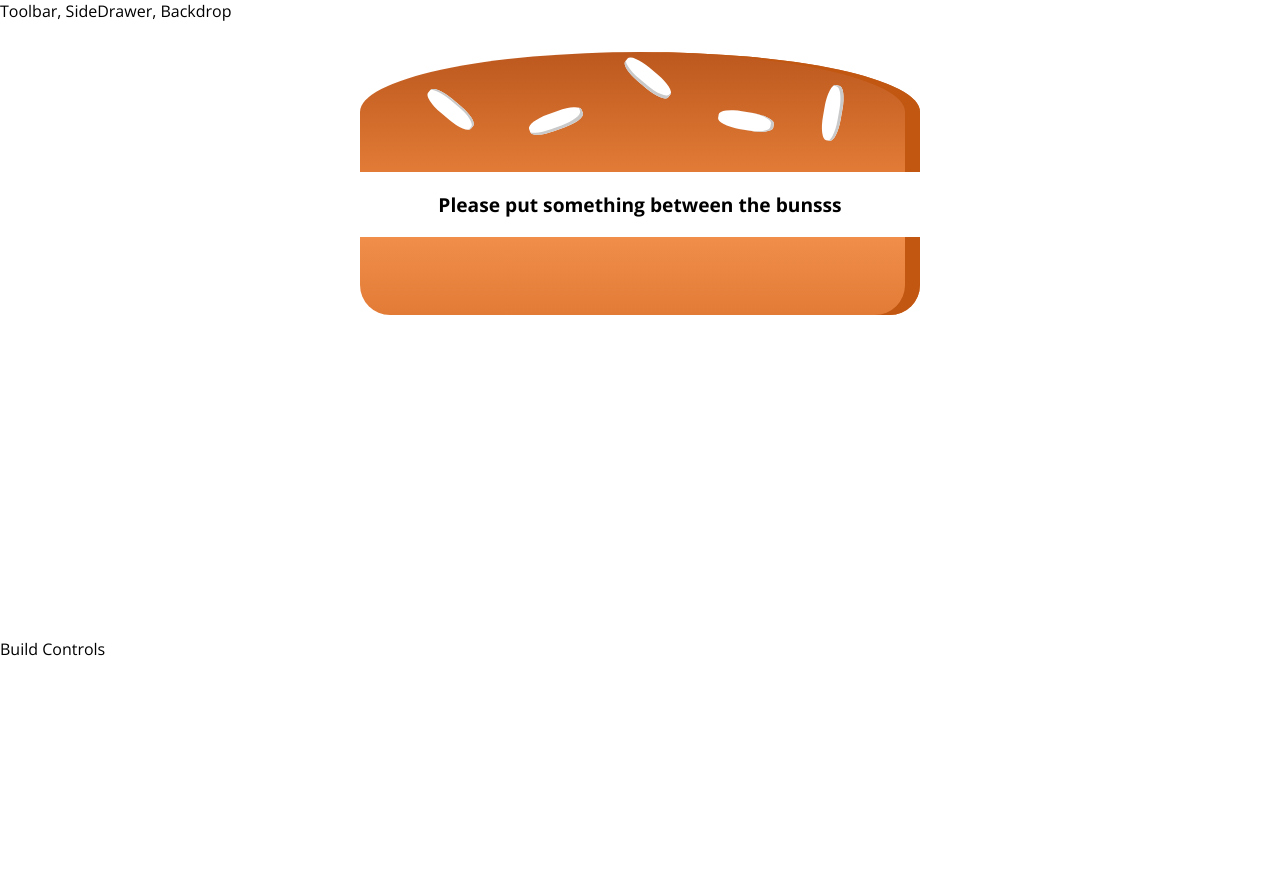
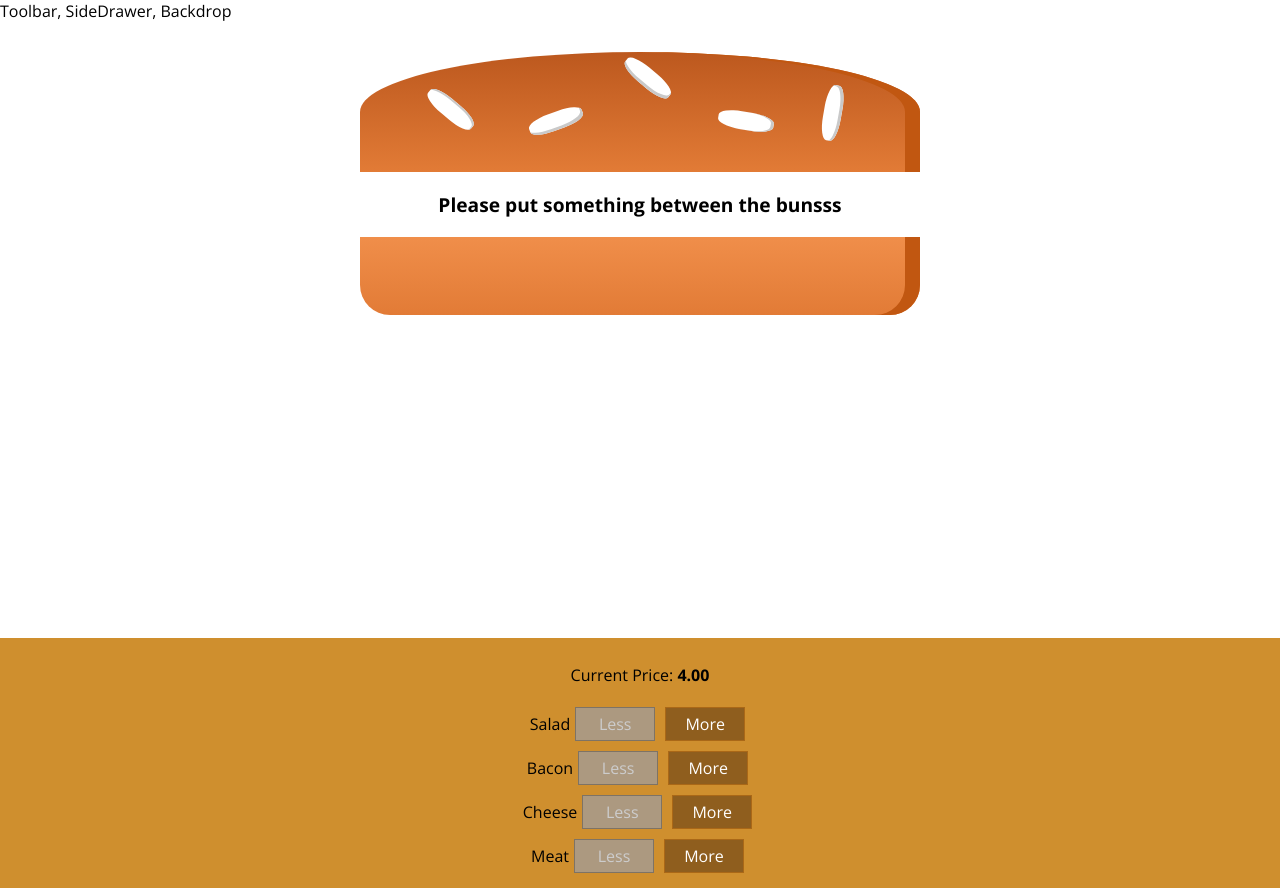
Before and after one commit to EmmadeNie/BurgerBuilder, a React app: page / in a window 1280 px wide. Before the commit the page ends 800 px from the top, so only its background shows below. Built offline with nearby package versions, Linux system fonts and the light colour scheme.

Commit message:
passing clickHandlers to update state for more or less ingredients on burger

```diff
--- /dev/null
+++ b/src/components/Burger/BuildControls/BuildControl/BuildControl.css
@@ -0,0 +1,58 @@
+.BuildControl {
+  display: flex;
+  justify-content: space-between;
+  align-items: center;
+  margin: 5px 0;
+}
+
+.BuildControl button {
+  display: block;
+  font: inherit;
+  padding: 5px;
+  margin: 0 5px;
+  width: 80px;
+  border: 1px solid #aa6817;
+  cursor: pointer;
+  outline: none;
+}
+
+.BuildControl button:disabled {
+  background-color: #ac9980;
+  border: 1px solid #7e7365;
+  color: #ccc;
+  cursor: default;
+}
+
+.BuildControl button:hover:disabled {
+  background-color: #ac9980;
+  color: #ccc;
+  cursor: not-allowed;
+}
+
+.Label {
+  padding: 10px;
+  font-weight: bold;
+  width: 80px;
+}
+
+.BuildControl .Less {
+  background-color: #d39952;
+  color: white;
+}
+
+.BuildControl .More {
+  background-color: #8f5e1e;
+  color: white;
+}
+
+.BuildControl .Less:hover,
+.BuildControl .Less:active {
+  background-color: #daa972;
+  color: white;
+}
+
+.BuildControl .More:hover,
+.BuildControl .More:active {
+  background-color: #99703f;
+  color: white;
+}
--- /dev/null
+++ b/src/components/Burger/BuildControls/BuildControl/BuildControl.js
@@ -0,0 +1,22 @@
+import React from "react";
+import classes from "./BuildControl.css";
+
+const buildControl = (props) => {
+  return (
+    <div className={classes.BuildControl}>
+      <div className={classes.label}>{props.label}</div>
+      <button
+        className={classes.Less}
+        onClick={props.remove}
+        disabled={props.disabled}
+      >
+        Less
+      </button>
+      <button className={classes.More} onClick={props.added}>
+        More
+      </button>
+    </div>
+  );
+};
+
+export default buildControl;
--- /dev/null
+++ b/src/components/Burger/BuildControls/BuildControls.css
@@ -0,0 +1,10 @@
+.BuildControls {
+  width: 100%;
+  background-color: #cf8f2e;
+  display: flex;
+  flex-flow: column;
+  align-items: center;
+  box-shadow: 0 2px 1px #ccc;
+  margin: auto;
+  padding: 10px 0;
+}
--- /dev/null
+++ b/src/components/Burger/BuildControls/BuildControls.js
@@ -0,0 +1,31 @@
+import React from "react";
+import classes from "./BuildControls.css";
+import BuildControl from "./BuildControl/BuildControl";
+
+const controls = [
+  { label: "Salad", type: "salad" },
+  { label: "Bacon", type: "bacon" },
+  { label: "Cheese", type: "cheese" },
+  { label: "Meat", type: "meat" },
+];
+
+const buildControls = (props) => {
+  return (
+    <div className={classes.BuildControls}>
+      <p>
+        Current Price: <strong>{props.price.toFixed(2)}</strong>
+      </p>
+      {controls.map((ctrl) => (
+        <BuildControl
+          key={ctrl.label}
+          label={ctrl.label}
+          added={() => props.ingredientAdded(ctrl.type)}
+          remove={() => props.ingredientRemoved(ctrl.type)}
+          disabled={props.disabled[ctrl.type]}
+        />
+      ))}
+    </div>
+  );
+};
+
+export default buildControls;
--- a/src/containers/BuilderBuilder/BurgerBuilder.js
+++ b/src/containers/BuilderBuilder/BurgerBuilder.js
@@ -1,6 +1,14 @@
 import React, { Component } from "react";
 import Aux from "../../hoc/Auxiliary";
 import Burger from "../../components/Burger/Burger";
+import BuildControls from "../../components/Burger/BuildControls/BuildControls";
+
+const INGREDIENT_PRICES = {
+  salad: 0.5,
+  cheese: 0.4,
+  meat: 1.3,
+  bacon: 0.7,
+};
 
 class BurgerBuilder extends Component {
   state = {
@@ -10,13 +18,56 @@
       cheese: 0,
       meat: 0,
     },
+    totalPrice: 4,
+  };
+
+  addIngredientHandler = (type) => {
+    const oldCount = this.state.ingredients[type];
+    const updatedCounted = oldCount + 1;
+    const updatedIngredients = {
+      ...this.state.ingredients,
+    };
+    updatedIngredients[type] = updatedCounted;
+    const priceAddition = INGREDIENT_PRICES[type];
+    const oldPrice = this.state.totalPrice;
+    const newPrice = oldPrice + priceAddition;
+
+    this.setState({ totalPrice: newPrice, ingredients: updatedIngredients });
+  };
+  removeIngredientHandler = (type) => {
+    const oldCount = this.state.ingredients[type];
+    if (oldCount <= 0) {
+      return;
+    }
+    const updatedCounted = oldCount - 1;
+    const updatedIngredients = {
+      ...this.state.ingredients,
+    };
+    updatedIngredients[type] = updatedCounted;
+    const priceAddition = INGREDIENT_PRICES[type];
+    const oldPrice = this.state.totalPrice;
+    const newPrice = oldPrice - priceAddition;
+
+    this.setState({ totalPrice: newPrice, ingredients: updatedIngredients });
   };
 
   render() {
+    const disabledInfo = {
+      ...this.state.ingredients,
+    };
+    for (let key in disabledInfo) {
+      disabledInfo[key] = disabledInfo[key] <= 0;
+    }
+
     return (
       <Aux>
         <Burger ingredients={this.state.ingredients} />
-        <div>Build Controls</div>
+        <BuildControls
+          ingredientAdded={this.addIngredientHandler}
+          ingredientRemoved={this.removeIngredientHandler}
+          disabled={disabledInfo}
+          price={this.state.totalPrice}
+        />
       </Aux>
     );
   }
```
